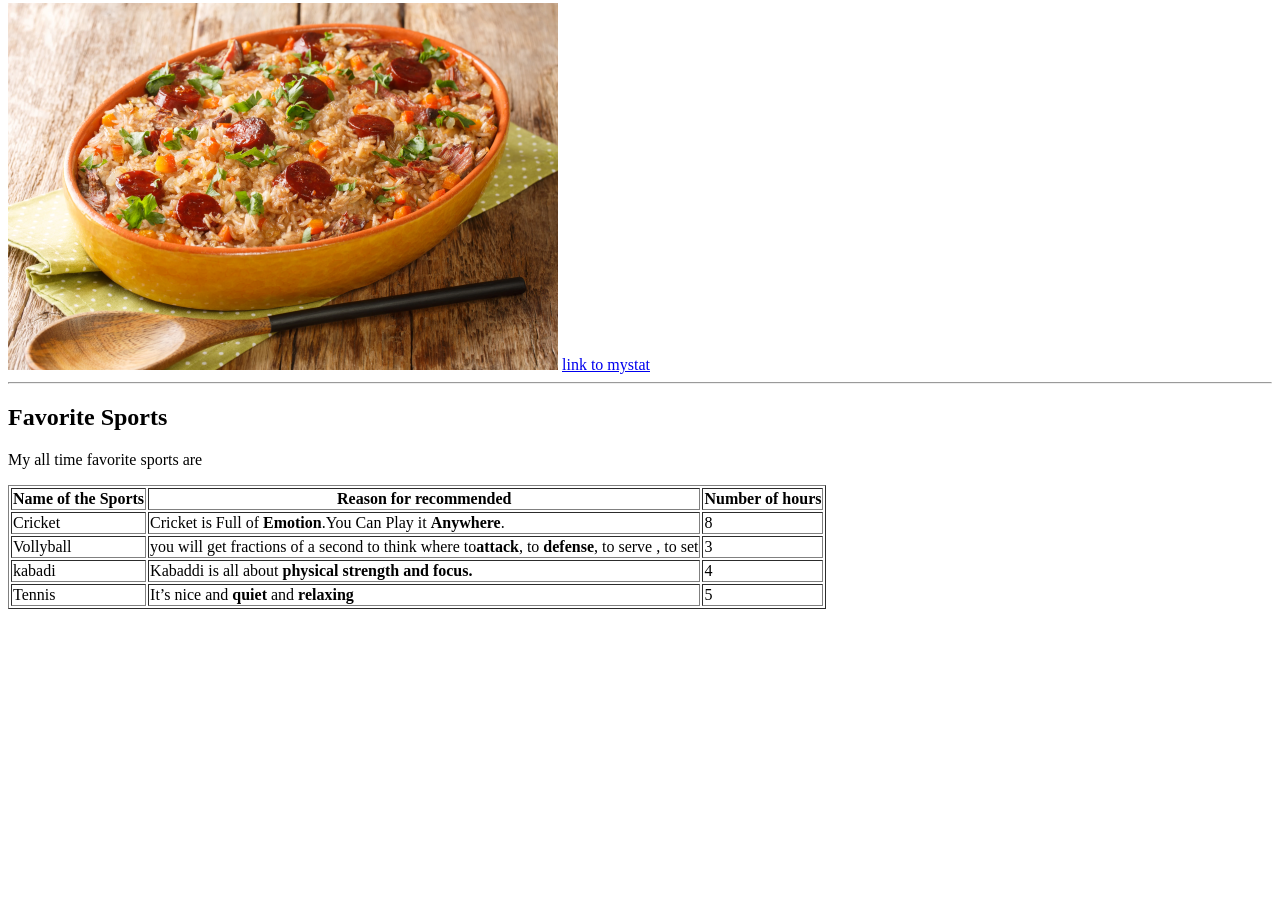
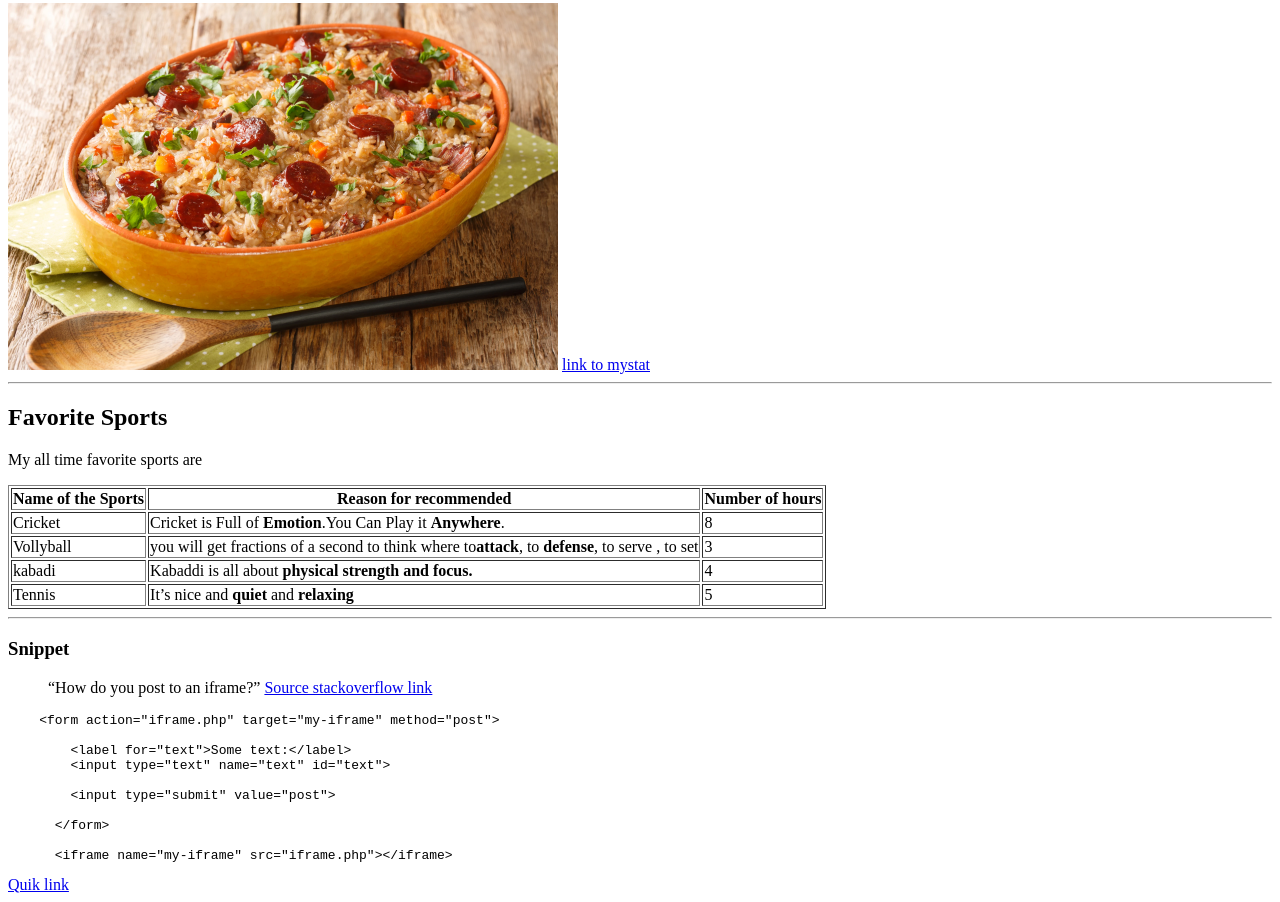
Before and after one commit to 44-563-WebApps-F23/44563-webapps-f23-assignment3-Naveenreddy70, a plain HTML site: page Index.html in a window 1280 px wide. Shown: the part 383-1285 px from the top of the page. Before the commit the page ends 1000 px from the top, so only its background shows below. Drawn offline with Linux system fonts and the light colour scheme.

Commit message:
Update Index.html

```diff
--- a/Index.html
+++ b/Index.html
@@ -59,12 +59,24 @@ alt=“a picture of a ball” >
         <td>5</td>
     </tr>
 </table>
+<hr>
+<h3>Snippet</h3>
+<blockquote><q>How do you post to an iframe?</q>
+    <a href="https://stackoverflow.com/questions/168455/how-do-you-post-to-an-iframe">Source stackoverflow link</a>
+</blockquote>
+<pre>
+    &lt;form&nbsp;action=&quot;iframe.php&quot;&nbsp;target=&quot;my&#45;iframe&quot;&nbsp;method=&quot;post&quot;&gt;
 
-
-
-
-
-
-
+&nbsp;&nbsp;&nbsp;&nbsp;&nbsp;&nbsp;&nbsp;&nbsp;&lt;label&nbsp;for=&quot;text&quot;&gt;Some&nbsp;text:&lt;/label&gt;
+&nbsp;&nbsp;&nbsp;&nbsp;&nbsp;&nbsp;&nbsp;&nbsp;&lt;input&nbsp;type=&quot;text&quot;&nbsp;name=&quot;text&quot;&nbsp;id=&quot;text&quot;&gt;
+&nbsp;&nbsp;&nbsp;&nbsp;&nbsp;&nbsp;&nbsp;&nbsp;&nbsp;&nbsp;&nbsp;&nbsp;&nbsp;&nbsp;&nbsp;&nbsp;&nbsp;&nbsp;
+&nbsp;&nbsp;&nbsp;&nbsp;&nbsp;&nbsp;&nbsp;&nbsp;&lt;input&nbsp;type=&quot;submit&quot;&nbsp;value=&quot;post&quot;&gt;
+&nbsp;&nbsp;&nbsp;&nbsp;&nbsp;&nbsp;&nbsp;&nbsp;&nbsp;&nbsp;&nbsp;&nbsp;&nbsp;&nbsp;&nbsp;&nbsp;&nbsp;&nbsp;
+&nbsp;&nbsp;&nbsp;&nbsp;&nbsp;&nbsp;&lt;/form&gt;
+&nbsp;&nbsp;&nbsp;&nbsp;&nbsp;&nbsp;&nbsp;&nbsp;&nbsp;&nbsp;&nbsp;&nbsp;&nbsp;&nbsp;
+&nbsp;&nbsp;&nbsp;&nbsp;&nbsp;&nbsp;&lt;iframe&nbsp;name=&quot;my&#45;iframe&quot;&nbsp;src=&quot;iframe.php&quot;&gt;&lt;/iframe&gt;
+</pre>
+<a href="https://css-tricks.com/snippets/html/post-data-to-an-iframe/">Quik link</a>
+</head>
 </body>
     </html>
```
